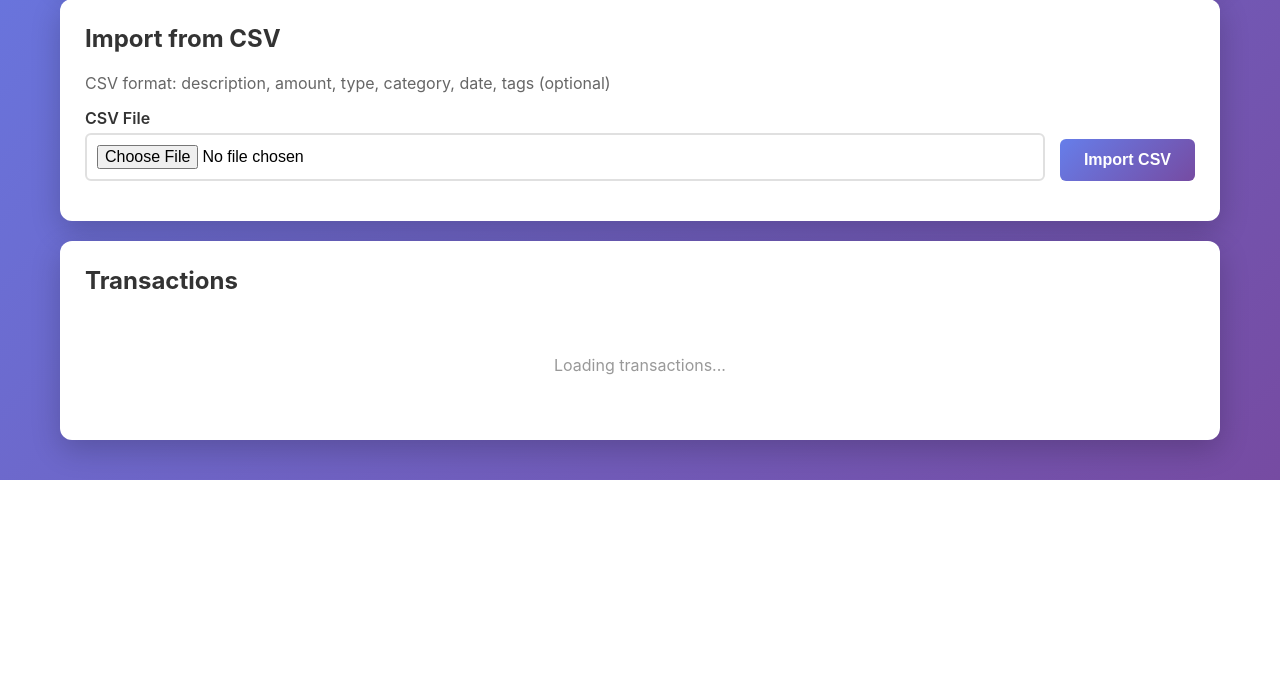
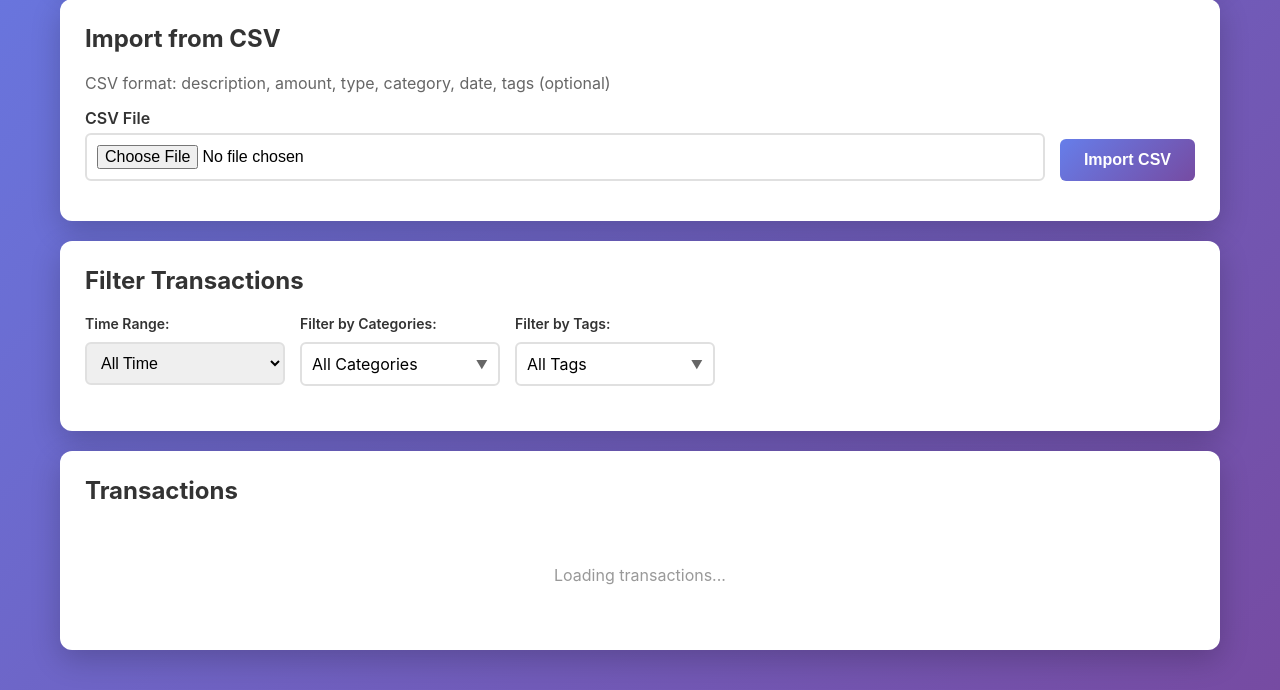
Before and after one commit to paperplate/JustAnotherExpenseManager, a Flask app: page /transactions in a window 1280 px wide. Shown: the part 429-1119 px from the top of the page. Before the commit the page ends 909 px from the top, so only its background shows below. Run offline with Flask 3, Linux system fonts and the light colour scheme; data that the repository does not hold is empty; parts of the project's set-up code (start-up, migrations or seed data) failed here and were passed over; some libraries are stand-ins or nearby versions.

Commit message:
Add filters and pagination to transactions page

```diff
--- a/routes/transactions.py
+++ b/routes/transactions.py
@@ -6,6 +6,7 @@ from flask import Blueprint, render_template, request, jsonify
 import csv
 from io import StringIO
 from datetime import datetime
+from typing import Optional
 from utils.database import get_db
 from utils.services import TransactionService
 
@@ -21,14 +22,29 @@ def transactions_page():
 
 @transaction_bp.route('/api/transactions', methods=['GET'])
 def get_transactions():
-    """Get paginated list of transactions."""
+    """Get paginated list of transactions with filtering support."""
     page = request.args.get('page', 1, type=int)
     per_page = request.args.get('per_page', 50, type=int)
+
+    # Get filter parameters
+    categories_param: Optional[str] = request.args.get('categories', None)
+    tags_param: Optional[str] = request.args.get('tags', None)
+    time_range: Optional[str] = request.args.get('range', None)
+    start_date: Optional[str] = request.args.get('start_date', None)
+    end_date: Optional[str] = request.args.get('end_date', None)
 
     db = get_db()
     try:
         service = TransactionService(db)
-        result = service.get_all_transactions(page=page, per_page=per_page)
+        result = service.get_all_transactions(
+            page=page,
+            per_page=per_page,
+            categories=categories_param,
+            tags=tags_param,
+            time_range=time_range,
+            start_date=start_date,
+            end_date=end_date
+        )
 
         return render_template('transactions_list.html',
                              transactions=result['transactions'],
--- a/static/js/filter_component.js
+++ b/static/js/filter_component.js
@@ -1,6 +1,7 @@
 /**
  * Filter Component JavaScript
  * Handles multi-select category and tag filtering
+ * Works with both summary and transactions pages
  */
 
 // Close dropdowns when clicking outside
@@ -288,3 +289,12 @@ document.addEventListener('DOMContentLoaded', function() {
         loadTags();
     }
 });
+
+// Make functions globally available
+window.toggleCategoryDropdown = toggleCategoryDropdown;
+window.toggleTagDropdown = toggleTagDropdown;
+window.updateCategorySelection = updateCategorySelection;
+window.updateTagSelection = updateTagSelection;
+window.filterByTimeRange = filterByTimeRange;
+window.applyCustomRange = applyCustomRange;
+window.applyFilters = applyFilters;
--- a/templates/transactions.html
+++ b/templates/transactions.html
@@ -65,6 +65,15 @@
     <div id="import-result" style="margin-top: 15px;"></div>
 </div>
 
+<!-- Filter Component -->
+<div class="card">
+    <h2 style="margin-bottom: 20px; color: #333;">Filter Transactions</h2>
+    {% set target_url = '/api/transactions' %}
+    {% set target_element = '#transactions-list' %}
+    {% set default_range = '' %}
+    {% include 'filter_component.html' %}
+</div>
+
 <!-- Transactions List -->
 <div class="card">
     <h2 style="margin-bottom: 20px; color: #333;">Transactions</h2>
--- a/utils/services.py
+++ b/utils/services.py
@@ -6,7 +6,7 @@ from datetime import datetime, timedelta
 from typing import Dict, List, Optional, Tuple, Any
 import random
 import re
-from sqlalchemy import text
+from sqlalchemy import text, and_, or_
 from sqlalchemy.orm import Session
 from models import Transaction, Tag
 
@@ -23,36 +23,105 @@ class TransactionService:
         """
         self.db = db_session
 
-    def get_all_transactions(
-        self,
-        page: int = 1,
-        per_page: int = 50
-    ) -> Dict[str, Any]:
-        """
-        Get paginated list of transactions.
+def get_all_transactions(
+    self,
+    page: int = 1,
+    per_page: int = 50,
+    categories: Optional[str] = None,
+    tags: Optional[str] = None,
+    time_range: Optional[str] = None,
+    start_date: Optional[str] = None,
+    end_date: Optional[str] = None,
+    group_by_month: bool = False
+) -> Dict[str, Any]:
+    """
+    Get paginated list of transactions with filtering support.
 
-        Args:
-            page: Page number (1-indexed)
-            per_page: Number of transactions per page
+    Args:
+        page: Page number (1-indexed)
+        per_page: Number of transactions per page
+        categories: Comma-separated category names to filter
+        tags: Comma-separated tag names to filter
+        time_range: Time range identifier
+        start_date: Start date (YYYY-MM-DD)
+        end_date: End date (YYYY-MM-DD)
+        group_by_month: If True, group transactions by month
 
-        Returns:
-            Dict containing transactions, total count, and pagination info
-        """
-        query = self.db.query(Transaction).order_by(
-            Transaction.date.desc(),
-            Transaction.created_at.desc()
-        )
+    Returns:
+        Dict containing transactions, total count, and pagination info
+    """
+    # Start with base query
+    query = self.db.query(Transaction)
 
-        total: int = query.count()
-        transactions = query.limit(per_page).offset((page - 1) * per_page).all()
+    # Apply filters
+    filters = []
 
-        return {
-            'transactions': transactions,
-            'total': total,
-            'page': page,
-            'per_page': per_page,
-            'total_pages': (total + per_page - 1) // per_page
+    # Date range filtering
+    if start_date and end_date:
+        try:
+            datetime.strptime(start_date, '%Y-%m-%d')
+            datetime.strptime(end_date, '%Y-%m-%d')
+            filters.append(and_(Transaction.date >= start_date, Transaction.date <= end_date))
+        except ValueError:
+            pass
+    elif time_range:
+        today = datetime.now().date()
+        ranges = {
+            'current_month': lambda: today.replace(day=1),
+            '3_months': lambda: today - timedelta(days=90),
+            '6_months': lambda: today - timedelta(days=180),
+            '1_year': lambda: today - timedelta(days=365)
         }
+        start = ranges.get(time_range, lambda: None)()
+        if start:
+            filters.append(Transaction.date >= str(start))
+
+    # Category filtering - SANITIZED
+    if categories:
+        category_list = [c.strip() for c in categories.split(',') if c.strip()]
+        # Validate category names - only alphanumeric, hyphens, underscores
+        category_list = [c for c in category_list if re.match(r'^[a-zA-Z0-9_-]+$', c)]
+        if category_list:
+            category_tag_names = [f'category:{cat}' for cat in category_list]
+            category_tags = self.db.query(Tag).filter(Tag.name.in_(category_tag_names)).all()
+            if category_tags:
+                tag_ids = [tag.id for tag in category_tags]
+                filters.append(Transaction.tags.any(Tag.id.in_(tag_ids)))
+
+    # Tag filtering - SANITIZED
+    if tags:
+        tag_list = [t.strip() for t in tags.split(',') if t.strip()]
+        # Validate tag names - only alphanumeric, hyphens, underscores
+        tag_list = [t for t in tag_list if re.match(r'^[a-zA-Z0-9_-]+$', t)]
+        if tag_list:
+            tag_objs = self.db.query(Tag).filter(Tag.name.in_(tag_list)).all()
+            if tag_objs:
+                tag_ids = [tag.id for tag in tag_objs]
+                filters.append(Transaction.tags.any(Tag.id.in_(tag_ids)))
+
+    # Apply all filters
+    if filters:
+        query = query.filter(and_(*filters))
+
+    # Order by date and created_at
+    query = query.order_by(
+        Transaction.date.desc(),
+        Transaction.created_at.desc()
+    )
+
+    # Get total count
+    total: int = query.count()
+
+    # Apply pagination
+    transactions = query.limit(per_page).offset((page - 1) * per_page).all()
+
+    return {
+        'transactions': transactions,
+        'total': total,
+        'page': page,
+        'per_page': per_page,
+        'total_pages': (total + per_page - 1) // per_page if total > 0 else 1
+    }
 
     def create_transaction(
         self,
```
Also changed, not shown: templates/transactions_list.html (+38 -1 lines).
